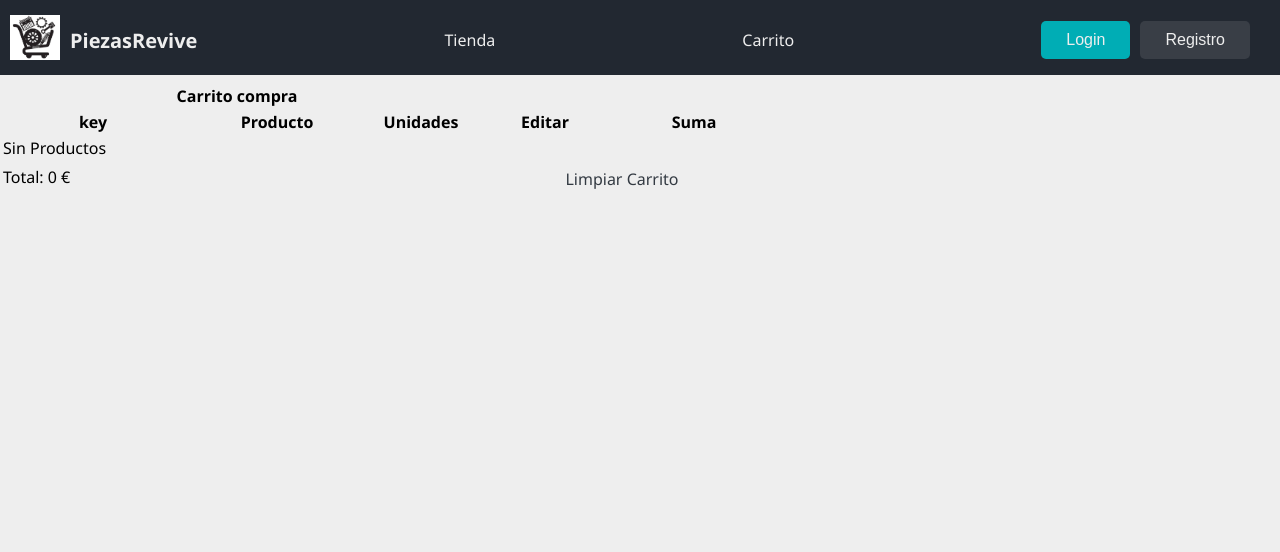
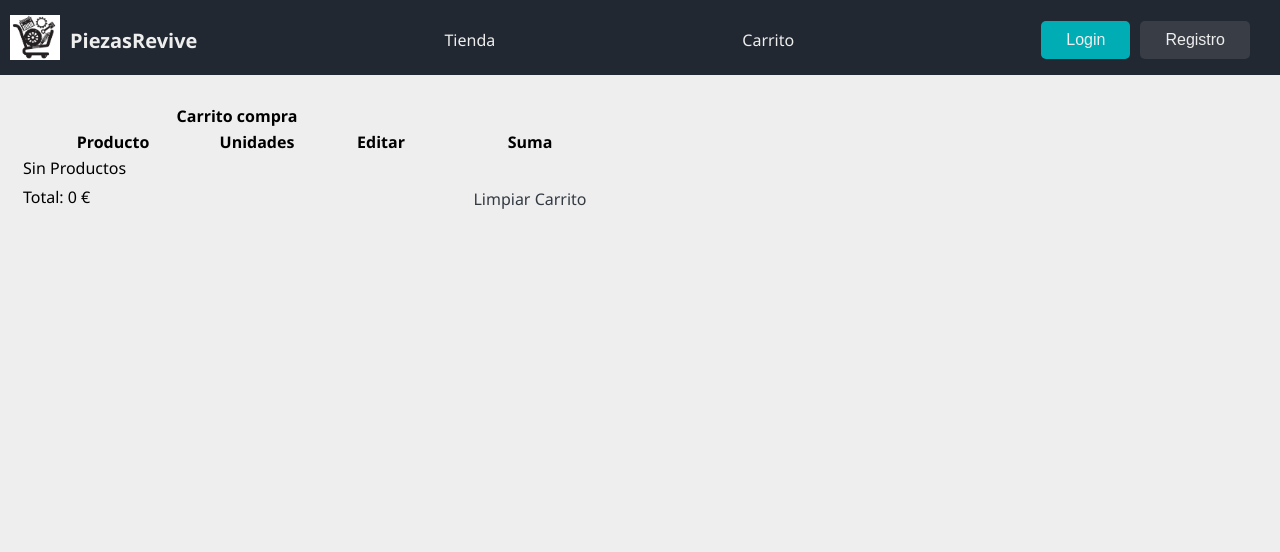
Before and after one commit to diegarlin/piezasRevive, a Django app: page /carrito/ in a window 1280 px wide. Shown: the top 552 px of the page. Run offline with Django 4.2, Linux system fonts and the light colour scheme; some libraries are stand-ins or nearby versions.

Commit message:
refactor: carrito.html

```diff
--- a/carrito/templates/carrito.html
+++ b/carrito/templates/carrito.html
@@ -15,7 +15,7 @@
 
 
 <div class="container d-flex justify-content-center align-items-center vh-100">
-  <table class="table table-bordered" >
+  <table class="table table-bordered" style="margin-top: 20px; margin-left: 20px;">
 <br>
     <thead>
       <tr>
@@ -24,7 +24,6 @@
         </th>
       </tr>
       <tr>
-        <th style="width: 180px;">key</th>
         <th style="width: 180px;">Producto</th>
         <th style="width: 100px;">Unidades</th>
         <th style="width: 140px;">Editar</th>
@@ -36,7 +35,6 @@
       {% if request.session.carrito.items %}
       {% for key, value in request.session.carrito.items %}
       <tr class="text-center">
-        <td>{{key}}</td>
         <td>{{value.nombre}}</td>
         <td style="text-align: center;">{{value.cantidad}}</td>
         <td>
```
